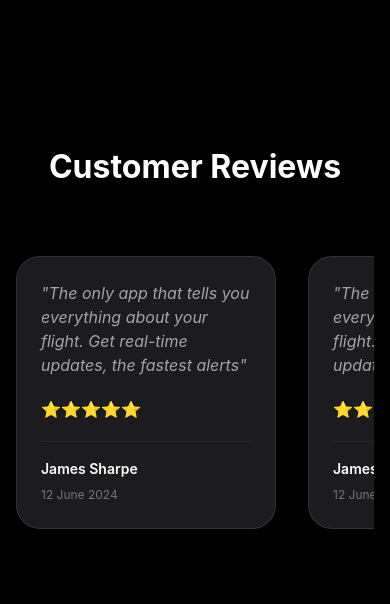
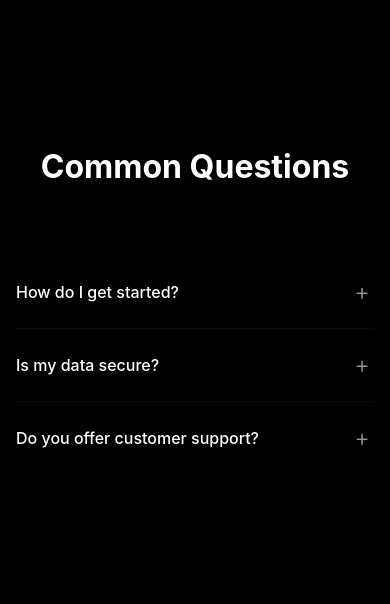
Before and after one commit to promokit-io/whatsapp-messenger-1750145804933, a website: page index.html in a window 390 px wide. Shown: the part 2670-3274 px from the top of the page. Drawn offline with Linux system fonts and the light colour scheme; a web font is replaced by a local one.

Commit message:
Update website content - 2025-06-17T07:37:39.352Z

```diff
--- a/index.html
+++ b/index.html
@@ -3,7 +3,7 @@
 📱 App: WhatsApp Messenger
 👨‍💻 Developer: WhatsApp Inc.
 🎨 Template: apple
-📅 Generated: 2025-06-17T07:36:45.000Z
+📅 Generated: 2025-06-17T07:37:38.558Z
 🌐 Visit: https://promokit.io
 
 This is a complete website package with multiple pages:
@@ -896,7 +896,7 @@ body {
             <div class="nav-left">
               <img src="https://is1-ssl.mzstatic.com/image/thumb/Purple211/v4/30/69/82/3069826a-5710-9463-7baf-bea3ff17ce8f/AppIcon-0-0-1x_U007epad-0-0-0-1-0-0-0-85-220.png/100x100bb.jpg" alt="WhatsApp Messenger" class="nav-logo">
               <span class="nav-home">Home</span>
-
+              <span class="nav-item">FAQ</span>
               <span class="nav-item">Reviews</span>
             </div>
             <button class="nav-cta">Get the app 📱</button>
@@ -1009,6 +1009,46 @@ Learn more about WhatsApp safety: https://www.whatsapp.com/security</p>
         </div>
       </section>
 
+
+        <!-- FAQ Section -->
+        <section id="faq" class="faq-section">
+          <div class="container">
+            <h2 class="faq-title">Common Questions</h2>
+            <div class="faq-list">
+
+                <div class="faq-item">
+                  <button class="faq-question" onclick="toggleFAQ(0)">
+                    <span class="faq-question-text">How do I get started?</span>
+                    <span class="faq-icon">+</span>
+                  </button>
+                  <div class="faq-answer">
+                    <p class="faq-answer-text">Simply download the app and follow the onboarding tutorial.</p>
+                  </div>
+                </div>
+
+                <div class="faq-item">
+                  <button class="faq-question" onclick="toggleFAQ(1)">
+                    <span class="faq-question-text">Is my data secure?</span>
+                    <span class="faq-icon">+</span>
+                  </button>
+                  <div class="faq-answer">
+                    <p class="faq-answer-text">Yes, we use industry-standard encryption to protect all your information.</p>
+                  </div>
+                </div>
+
+                <div class="faq-item">
+                  <button class="faq-question" onclick="toggleFAQ(2)">
+                    <span class="faq-question-text">Do you offer customer support?</span>
+                    <span class="faq-icon">+</span>
+                  </button>
+                  <div class="faq-answer">
+                    <p class="faq-answer-text">Yes, our support team is available 24/7 to help with any issues.</p>
+                  </div>
+                </div>
+
+            </div>
+          </div>
+        </section>
 
 
       <!-- Reviews Section -->
```
Also changed, not shown: README.md.
